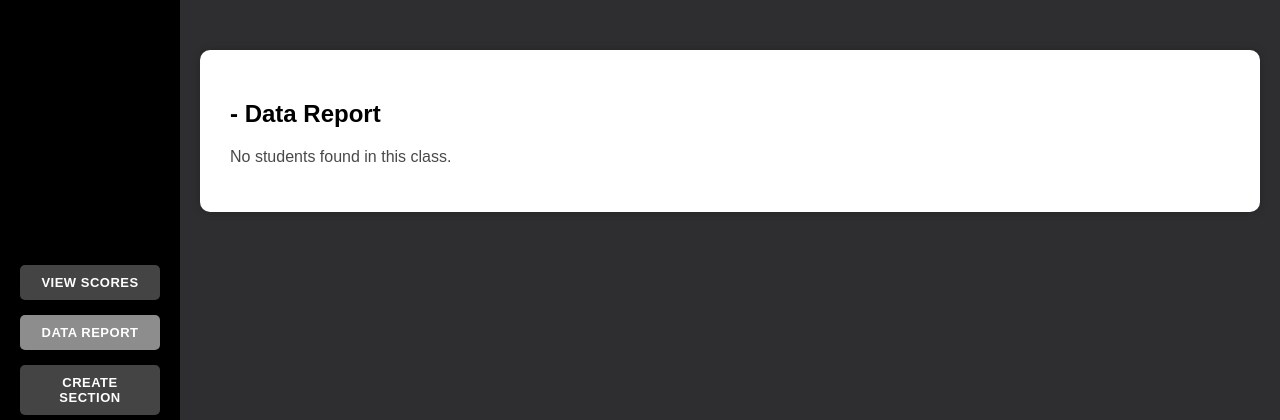
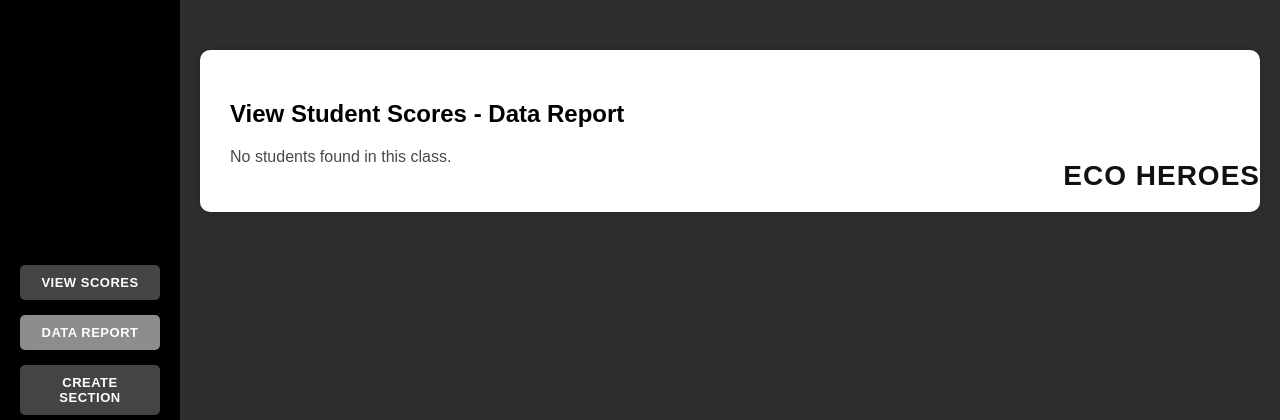
Before and after one commit to pritongtokwa/React-Teacher-Web, a Flask app: page /data-report in a window 1280 px wide. Shown: the top 420 px of the page. Run offline with Flask 3, Linux system fonts and the light colour scheme.

Commit message:
Data Report Page Edit

```diff
--- a/templates/datareport.html
+++ b/templates/datareport.html
@@ -3,6 +3,8 @@
 {% block content %}
 <div class="main">
     <div class="data-table">
+        <h2>{{ classname or "View Student Scores" }} - Data Report</h2>
+
         <div class="class-buttons">
             {% for sec in classes %}
             <form action="{{ url_for('datareport_view', section_id=sec.id) }}" method="get" style="display: inline;">
@@ -10,13 +12,14 @@
             </form>
             {% endfor %}
         </div>
-        <h2>{{ classname }} - Data Report</h2>
+
         {% if data %}
         <table>
             <thead>
                 <tr>
                     <th>Student Name</th>
                     <th>Section</th>
+
                     <th>Minigame 1 (First)</th>
                     <th>Minigame 1 (Best)</th>
                     <th>Minigame 1 (Attempts)</th>
@@ -70,6 +73,9 @@
         {% else %}
         <p>No students found in this class.</p>
         {% endif %}
+
     </div>
+
+    <div class="bottom-text">ECO HEROES</div>
 </div>
 {% endblock %}
```
